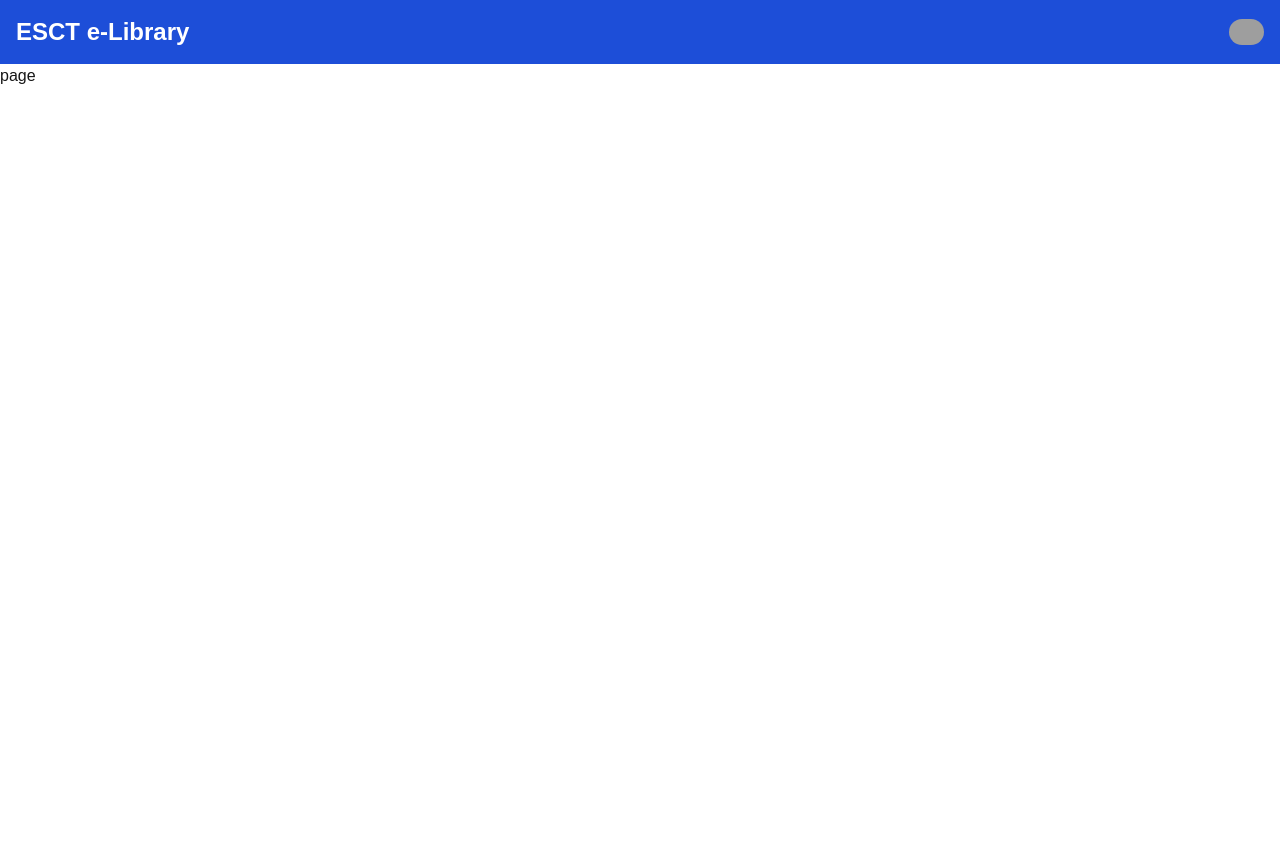
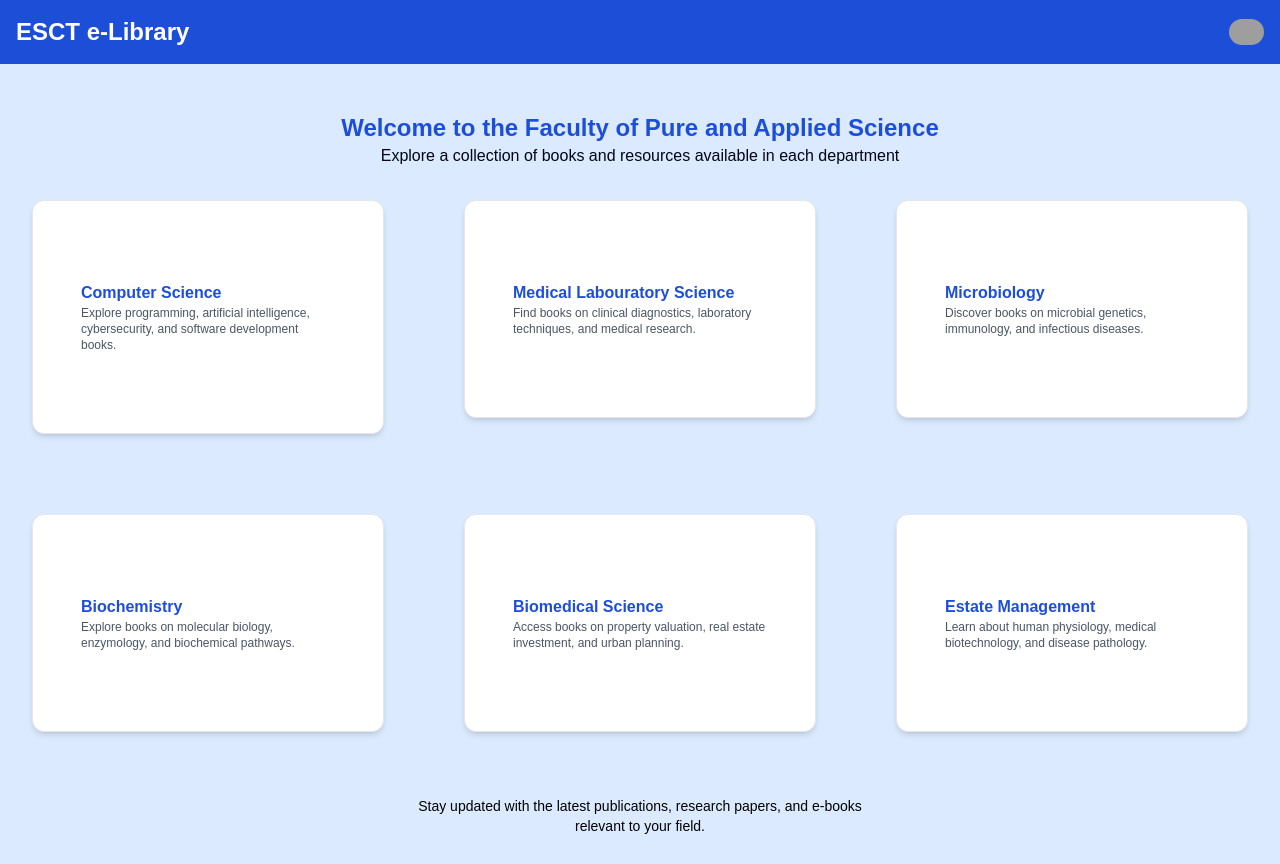
Before and after one commit to Sagelord00000001/esct_e-library, a Next.js app: page /dashboard/faculty/applied in a window 1280 px wide. Before the commit the page ends 800 px from the top, so only its background shows below. Built offline with nearby package versions, Linux system fonts and the light colour scheme; no server answers; grey boxes are pictures that could not be loaded.

Commit message:
link route

```diff
--- a/app/dashboard/faculty/applied/page.js
+++ b/app/dashboard/faculty/applied/page.js
@@ -1,9 +1,31 @@
-import React from 'react'
+import Link from "next/link";
+import FacultyCard from "@/components/FacultyCard"; // Ensure correct path
 
-function page() {
+export default function Page() {
+  const departments = [
+    { name: "Computer Science", route: "/dashboard/departments/computer", description:'Explore programming, artificial intelligence, cybersecurity, and software development books.' },
+    { name: "Medical Labouratory Science", route: "/dashboard/departments/medical",description:'Find books on clinical diagnostics, laboratory techniques, and medical research.' },
+    { name: "Microbiology", route: "/dashboard/departments/microbiology", description:'Discover books on microbial genetics, immunology, and infectious diseases.'},
+    { name: "Biochemistry", route: "/dashboard/departments/biochemistry", description:'Explore books on molecular biology, enzymology, and biochemical pathways.' },
+    { name: "Biomedical Science", route: "/dashboard/departments/biomedical", description:'Access books on property valuation, real estate investment, and urban planning.' },
+    { name: "Estate Management", route: "/dashboard/departments/estate", description:'Learn about human physiology, medical biotechnology, and disease pathology.' },
+  ];
+
   return (
-    <div>page</div>
-  )
+    <div className="min-h-screen bg-blue-100">
+      <div className="text-center pt-12">
+        <h2 className="text-2xl font-bold text-blue-700">Welcome to the Faculty of Pure and Applied Science</h2>
+      </div>
+      <p className="text-slate-950 text-center">Explore a collection of books and resources available in each department </p>
+      <div className="grid grid-cols-1 sm:grid-cols-2 md:grid-cols-3 gap-4">
+        {departments.map((dept, index) => (
+          <FacultyCard key={index} title={dept.name} route={dept.route} description={dept.description} />
+        ))}
+      </div>
+
+      <p className="text-center text-sm mt-8 max-w-md text-black mx-auto">
+        Stay updated with the latest publications, research papers, and e-books relevant to your field.
+      </p>
+    </div>
+  );
 }
-
-export default page
--- a/app/dashboard/faculty/management/page.js
+++ b/app/dashboard/faculty/management/page.js
@@ -3,11 +3,11 @@ import FacultyCard from "@/components/FacultyCard"; // Ensure correct path
 
 export default function Page() {
   const departments = [
-    { name: "Accounting", route: "/dashboard/departments/accounting", description:'yggvjkctdxcghvgfxbgfc vh gf jhvhfcyvyhgvjh' },
-    { name: "Business Administration", route: "/dashboard/departments/business" },
-    { name: "Human Resource Management", route: "/dashboard/departments/hrm" },
-    { name: "Banking and Finance", route: "/dashboard/departments/banking" },
-    { name: "Marketing", route: "/dashboard/departments/marketing" },
+    { name: "Accounting", route: "https://drive.google.com/drive/folders/1WFAvTAkk4MKurX0z44VhTUwzVgDsaRkl", description:'Explore financial management, taxation, and auditing books.' },
+    { name: "Business Administration", route: "/dashboard/departments/business", description:'Find books on business strategies, management, and leadership.' },
+    { name: "Human Resource Management", route: "/dashboard/departments/hrm", description:'Learn about talent management, recruitment, and workplace culture.' },
+    { name: "Banking and Finance", route: "/dashboard/departments/banking",description:'Access books on financial markets, investments, and banking policies.' },
+    { name: "Marketing", route: "/dashboard/departments/marketing",description:'Discover books on branding, advertising, and consumer behavior.' },
   ];
 
   return (
--- a/app/dashboard/faculty/media/page.js
+++ b/app/dashboard/faculty/media/page.js
@@ -1,9 +1,27 @@
-import React from 'react'
+import Link from "next/link";
+import FacultyCard from "@/components/FacultyCard"; // Ensure correct path
 
-function page() {
+export default function Page() {
+  const departments = [
+    { name: "Mass Communication", route: "/dashboard/departments/Mc", description:'Discover books on journalism, media studies, and digital communication.' },
+    { name: "Film and Theatre Arts", route: "/dashboard/departments/FT", description:'Find books on screenwriting, stage performance, and film production' },
+  ];
+
   return (
-    <div>page</div>
-  )
+    <div className="min-h-screen bg-blue-100">
+      <div className="text-center pt-12">
+        <h2 className="text-2xl font-bold text-blue-700">Welcome to the Faculty of Pure and Applied Science</h2>
+      </div>
+      <p className="text-slate-950 text-center">Explore a collection of books and resources available in each department </p>
+      <div className="grid grid-cols-1 sm:grid-cols-2 md:grid-cols-3 gap-4">
+        {departments.map((dept, index) => (
+          <FacultyCard key={index} title={dept.name} route={dept.route} description={dept.description} />
+        ))}
+      </div>
+
+      <p className="text-center text-sm mt-8 max-w-md text-black mx-auto">
+        Stay updated with the latest publications, research papers, and e-books relevant to your field.
+      </p>
+    </div>
+  );
 }
-
-export default page
--- a/app/dashboard/faculty/social/page.js
+++ b/app/dashboard/faculty/social/page.js
@@ -1,9 +1,31 @@
-import React from 'react'
+import Link from "next/link";
+import FacultyCard from "@/components/FacultyCard"; // Ensure correct path
 
-function Page() {
+export default function Page() {
+  const departments = [
+    { name: "Economics", route: "/dashboard/departments/economics", description:'Explore books on microeconomics, macroeconomics, economic policies, and financial markets.' },
+    { name: "International Relation", route: "/dashboard/departments/IR", description:'Find books on global diplomacy, international trade, and geopolitical strategies.' },
+    { name: "Psychology", route: "/dashboard/departments/psychology", description:'Discover books on human behavior, cognitive processes, and mental health.' },
+    { name: "Criminology", route: "/dashboard/departments/criminology", description:'Explore books on criminal justice, forensic science, and crime prevention strategies.' },
+    { name: "Public Administration", route: "/dashboard/departments/PA", description:'Access books on governance, public policy, and administrative leadership.' },
+    { name: "Public Science", route: "/dashboard/departments/public", description:'Learn about political theories, government systems, and global politics.' },
+  ];
+
   return (
-    <div>social</div>
-  )
+    <div className="min-h-screen bg-blue-100">
+      <div className="text-center pt-12">
+        <h2 className="text-2xl font-bold text-blue-700">Welcome to the Faculty of Social Science</h2>
+      </div>
+      <p className="text-slate-950 text-center">Explore a collection of books and resources available in each department </p>
+      <div className="grid grid-cols-1 sm:grid-cols-2 md:grid-cols-3 gap-4">
+        {departments.map((dept, index) => (
+          <FacultyCard key={index} title={dept.name} route={dept.route} description={dept.description} />
+        ))}
+      </div>
+
+      <p className="text-center text-sm mt-8 max-w-md text-black mx-auto">
+        Stay updated with the latest publications, research papers, and e-books relevant to your field.
+      </p>
+    </div>
+  );
 }
-
-export default Page
--- a/app/dashboard/page.js
+++ b/app/dashboard/page.js
@@ -1,14 +1,61 @@
-'use client'
+// 'use client'
+// import FacultyCard from "@/components/FacultyCard";
+// import { useKindeBrowserClient } from "@kinde-oss/kinde-auth-nextjs";
+
+// export default function Dashboard() {
+//       const { user } = useKindeBrowserClient();
+
+//   return (
+//     <div className="min-h-screen bg-blue-100">
+//       <h3 className="text-black text-center pt-2 text-xs sm:text-sm md:text-lg lg:text-xl font-semibold">
+//         Welcome {user?.given_name} to ESCT e-Library - Your Gateway to Limtless Learning!</h3>
+//       <div className="grid grid-cols-1 sm:grid-cols-2 md:grid-cols-2 gap-4">
+//         <FacultyCard title="Faculty of Management Sciences" route="/dashboard/faculty/management"/>
+//         <FacultyCard title="Faculty of Social Sciences" route="/dashboard/faculty/social" />
+//         <FacultyCard title="Faculty of Pure and Applied Sciences" route="/dashboard/faculty/applied" />
+//         <FacultyCard title="Faculty of Communication and Media Studies" route="/dashboard/faculty/media" />
+//       </div>
+
+//       <div className="flex flex-col">
+//   <h3 className="text-center mt-8 text-slate-700 font-semibold">Quick Links</h3>
+//   <div className="flex flex-col sm:flex-row justify-center gap-4 mt-2 md:flex-row">
+//     <button className="border-2 border-blue-700 text-blue-700 px-4 py-2 rounded-lg hover:bg-blue-700 hover:text-white transition">
+//       Search Library
+//     </button>
+//     <button className="border-2 border-blue-700 text-blue-700 px-4 py-2 rounded-lg hover:bg-blue-700 hover:text-white transition">
+//       Recent Additions
+//     </button>
+//     <button className="border-2 border-blue-700 text-blue-700 px-4 py-2 rounded-lg hover:bg-blue-700 hover:text-white transition">
+//       Recommended Reads
+//     </button>
+//   </div>
+// </div>
+// </div>
+
+//   );
+// }
+
+"use client";
 import FacultyCard from "@/components/FacultyCard";
 import { useKindeBrowserClient } from "@kinde-oss/kinde-auth-nextjs";
 
 export default function Dashboard() {
-      const { user } = useKindeBrowserClient();
+  const { user, isLoading } = useKindeBrowserClient();
+
+  if (isLoading) {
+    return (
+      <div className="min-h-screen flex items-center justify-center bg-slate-500">
+        <p className="text-lg font-semibold text-white">Loading...</p>
+      </div>
+    );
+  }
 
   return (
     <div className="min-h-screen bg-blue-100">
-      <h3 className="text-black text-center pt-2 text-xs sm:text-sm md:text-lg lg:text-xl">
-        Welcome {user?.given_name} to ESCT e-Library - Your Gateway to Limtless Learning!</h3>
+      <h3 className="text-black text-center pt-2 text-xs sm:text-sm md:text-lg lg:text-xl font-semibold">
+        Welcome {user?.given_name || "Guest"} to ESCT e-Library - Your Gateway to Limitless Learning!
+      </h3>
+
       <div className="grid grid-cols-1 sm:grid-cols-2 md:grid-cols-2 gap-4">
         <FacultyCard title="Faculty of Management Sciences" route="/dashboard/faculty/management"/>
         <FacultyCard title="Faculty of Social Sciences" route="/dashboard/faculty/social" />
@@ -31,6 +78,5 @@ export default function Dashboard() {
         </div>
       </div>
     </div>
-
   );
 }
--- a/package.json
+++ b/package.json
@@ -11,6 +11,7 @@
   "dependencies": {
     "@kinde-oss/kinde-auth-nextjs": "^2.5.1",
     "next": "15.1.7",
+    "next-auth": "^4.24.11",
     "react": "^19.0.0",
     "react-dom": "^19.0.0"
   },
```
Also changed, not shown: middleware.js (+27 -9 lines), 1 other file (tests, documents, lock files or other folders). Lines whose indentation alone changed are shown as unchanged.
